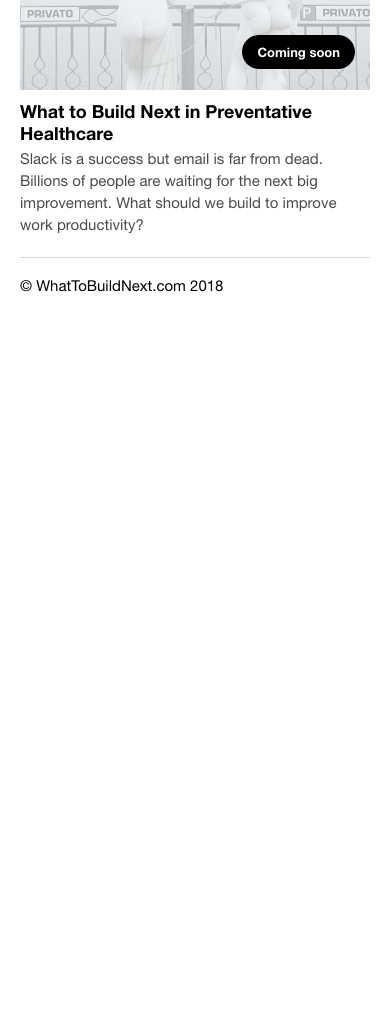
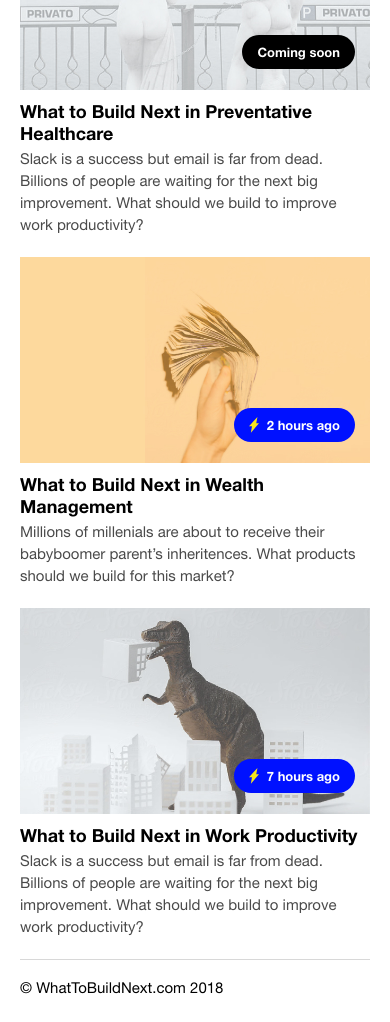
Before and after one commit to vanderburgt/WhatToBuildNext, a website: page res/nunjucks/index.html in a window 390 px wide. Shown: the part 1289-2311 px from the top of the page. Before the commit the page ends 1609 px from the top, so only its background shows below. Drawn offline with nearby package versions, Linux system fonts and the light colour scheme; files that its build step writes are made by us from their sources; files whose address does not match are found by name.

Commit message:
fixed posts responsive styles

```diff
--- a/res/nunjucks/index.html
+++ b/res/nunjucks/index.html
@@ -64,6 +64,42 @@
       next big improvement. What should we build to improve work productivity?
     </div>
   </div>
+
+  <div class="c-posts__post">
+    <div class="c-posts__pic">
+      <img class="c-posts__img" src="assets/img/post-1.jpg" alt="What to Build Next in Wealth Management">
+
+      <div class="c-posts__time c-posts__time--blue">
+        <svg class="c-icon c-icon--lightning c-posts__svg" width="10px" height="16px">
+          <use xlink:href="#svg-lightning"></use>
+        </svg>
+        2 hours ago
+      </div>
+    </div>
+
+    <div class="c-posts__title">What to Build Next in Wealth Management</div>
+    <div class="c-posts__about">Millions of millenials are about to receive their babyboomer parent’s inheritences. What
+      products should we build for this market?
+    </div>
+  </div>
+
+  <div class="c-posts__post">
+    <div class="c-posts__pic">
+      <img class="c-posts__img" src="assets/img/post-2.jpg" alt="What to Build Next in Wealth Management">
+
+      <div class="c-posts__time c-posts__time--blue">
+        <svg class="c-icon c-icon--lightning c-posts__svg" width="10px" height="16px">
+          <use xlink:href="#svg-lightning"></use>
+        </svg>
+        7 hours ago
+      </div>
+    </div>
+
+    <div class="c-posts__title">What to Build Next in Work Productivity</div>
+    <div class="c-posts__about">Slack is a success but email is far from dead. Billions of people are waiting for the
+      next big improvement. What should we build to improve work productivity?
+    </div>
+  </div>
 </section>
 
 {% endblock %}
--- a/res/scss/components/_c-posts.scss
+++ b/res/scss/components/_c-posts.scss
@@ -2,16 +2,22 @@
   @extend %container;
   padding: 0 0 20px;
   @include res(tablet) {
-    padding: 0 20px 20px;
     display: flex;
     flex-flow: row wrap;
+    padding: 0 10px 20px;
+  }
+  @include res(desktop) {
+    padding: 0 20px 20px;
   }
 
   &__post {
     padding: 20px 20px 0;
     @include res(tablet) {
+      padding: 20px 10px 0;
+      width: 50%;
+    }
+    @include res(desktop) {
       padding: 40px 20px;
-      width: 50%;
     }
     @include res(xxlarge) {
       width: 33.3333333%;
@@ -58,7 +64,7 @@
     font-weight: 700;
     line-height: 22px;
     margin: 10px 0 5px;
-    @include res(tablet) {
+    @include res(desktop) {
       font-size: 27px;
       line-height: 33px;
       margin: 20px 0 9px;
@@ -69,7 +75,7 @@
     color: $dark-gray;
     font-size: 15px;
     line-height: 22px;
-    @include res(tablet) {
+    @include res(desktop) {
       font-size: 16px;
       line-height: 24px;
     }
```
